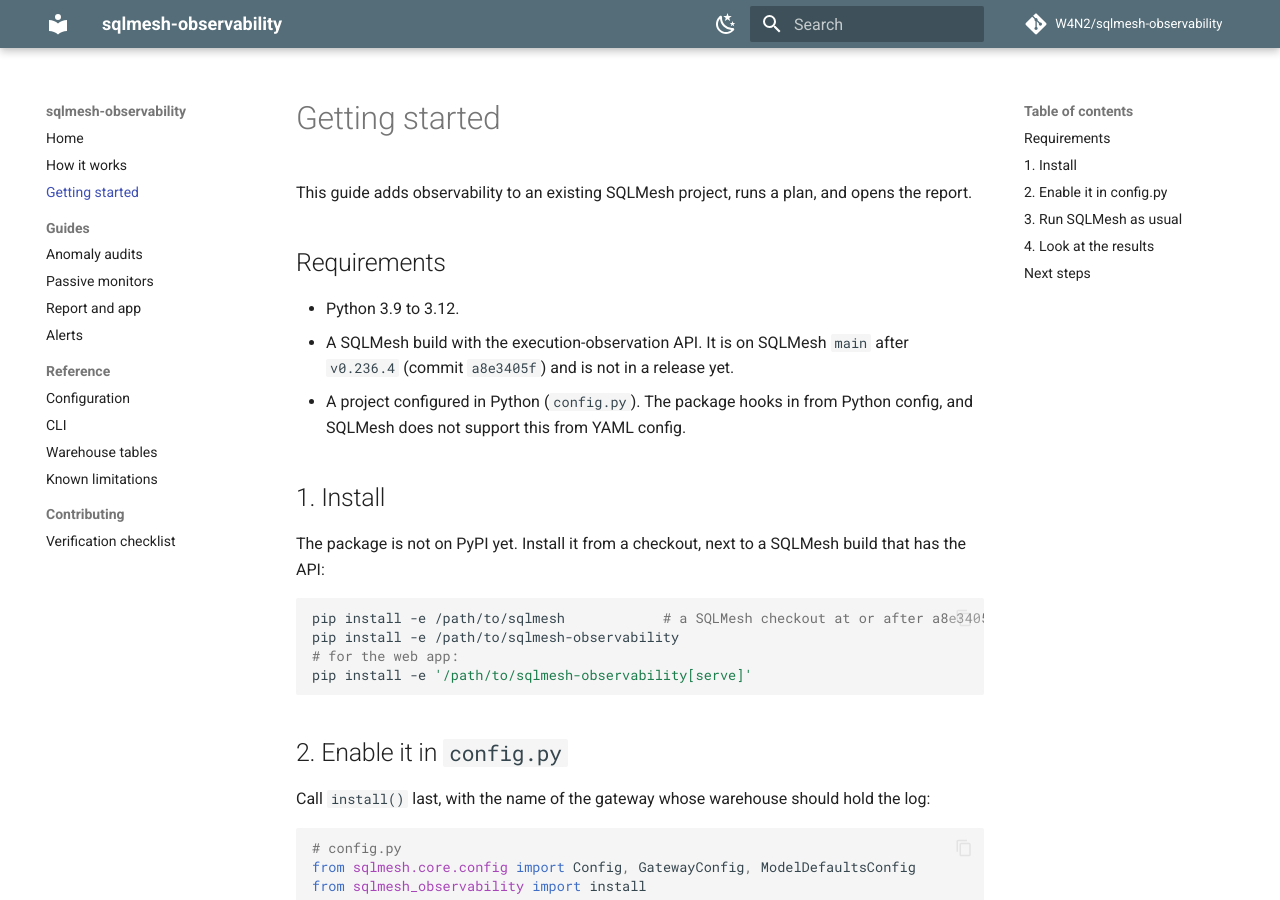
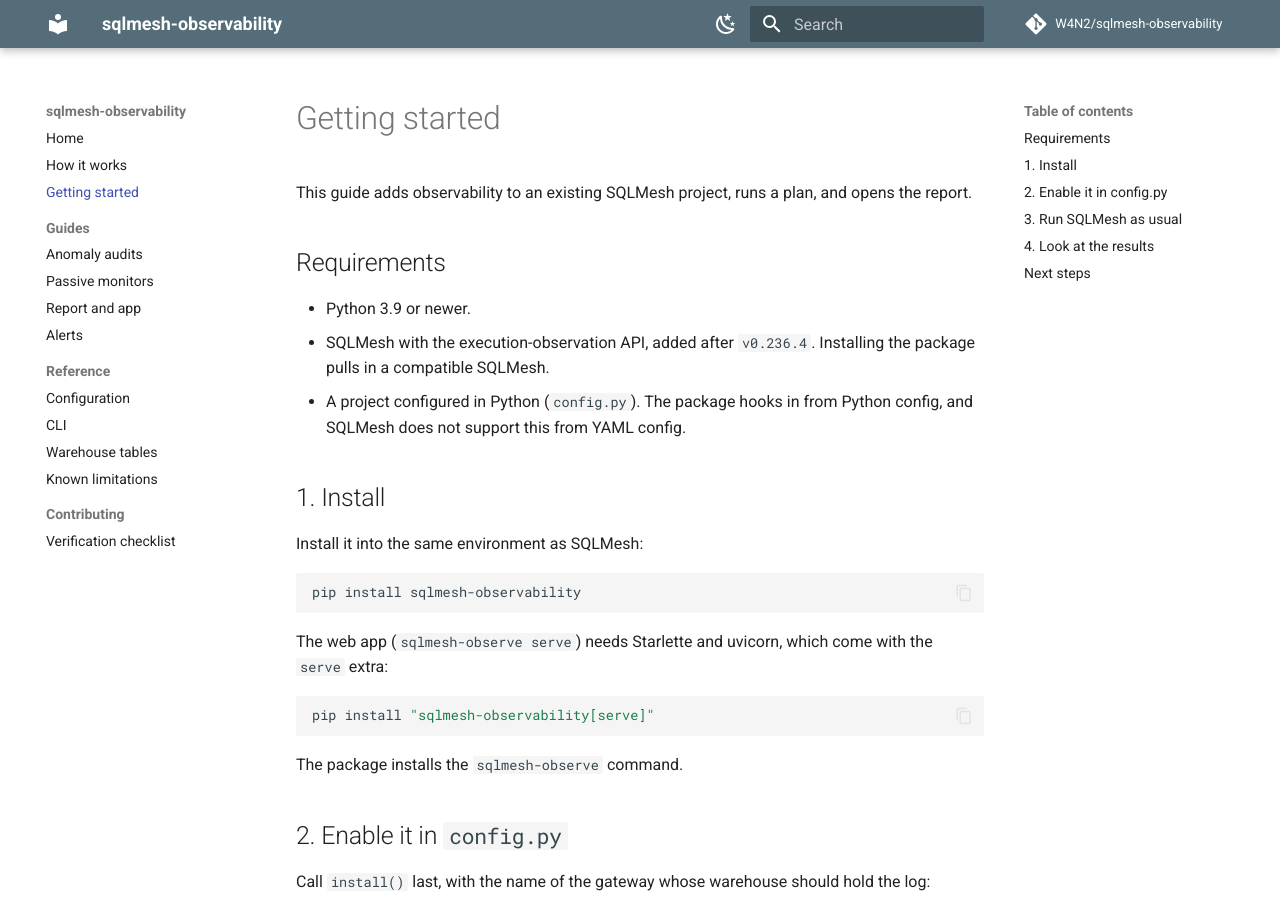
Before and after one commit to W4N2/sqlmesh-observability, an MkDocs documentation site: the page built from docs/getting-started.md, in a window 1280 px wide and 900 px high. Built offline with MkDocs 1.6.1 and Material for MkDocs 9.7.7, drawn with Linux system fonts in a browser that asks for light colours; comment, search, counter and statistics services are not loaded.

Commit message:
Update docs for PyPI installs and Python 3.9+, add AGENTS.md
Install steps use pip install sqlmesh-observability and the [serve] extra. Requirements say Python 3.9 or newer, and requires-python drops the <3.13 cap to match. AGENTS.md records the design rules, layout, commands, and commit rules for anyone changing the code.

Signed-off-by: W4N2 <nathan.berrett@gmail.com>

````diff
--- a/docs/getting-started.md
+++ b/docs/getting-started.md
@@ -4,23 +4,28 @@ This guide adds observability to an existing SQLMesh project, runs a plan, and o
 
 ## Requirements
 
-- Python 3.9 to 3.12.
-- A SQLMesh build with the execution-observation API. It is on SQLMesh `main` after `v0.236.4`
-  (commit `a8e3405f`) and is not in a release yet.
+- Python 3.9 or newer.
+- SQLMesh with the execution-observation API, added after `v0.236.4`. Installing the package
+  pulls in a compatible SQLMesh.
 - A project configured in Python (`config.py`). The package hooks in from Python config, and
   SQLMesh does not support this from YAML config.
 
 ## 1. Install
 
-The package is not on PyPI yet. Install it from a checkout, next to a SQLMesh build that has the
-API:
+Install it into the same environment as SQLMesh:
 
 ```bash
-pip install -e /path/to/sqlmesh            # a SQLMesh checkout at or after a8e3405f
-pip install -e /path/to/sqlmesh-observability
-# for the web app:
-pip install -e '/path/to/sqlmesh-observability[serve]'
+pip install sqlmesh-observability
 ```
+
+The web app (`sqlmesh-observe serve`) needs Starlette and uvicorn, which come with the `serve`
+extra:
+
+```bash
+pip install "sqlmesh-observability[serve]"
+```
+
+The package installs the `sqlmesh-observe` command.
 
 ## 2. Enable it in `config.py`
 
--- a/pyproject.toml
+++ b/pyproject.toml
@@ -9,7 +9,7 @@ description = "Elementary-style data observability for SQLMesh projects"
 readme = "README.md"
 license = "Apache-2.0"
 license-files = ["LICENSE", "NOTICE"]
-requires-python = ">=3.9,<3.13"
+requires-python = ">=3.9"
 dependencies = [
     # TODO: pin to the first SQLMesh release that includes execution observations
     # (SQLMesh commit a8e3405f, after v0.236.4).
````
Also changed, not shown: AGENTS.md (added, +112 -0 lines), CONTRIBUTING.md (+8 -4 lines), README.md (+10 -4 lines), docs/cli.md (+1 -1 lines), docs/index.md (+6 -3 lines), docs/limitations.md (+2 -2 lines), docs/report.md (+1 -1 lines).
